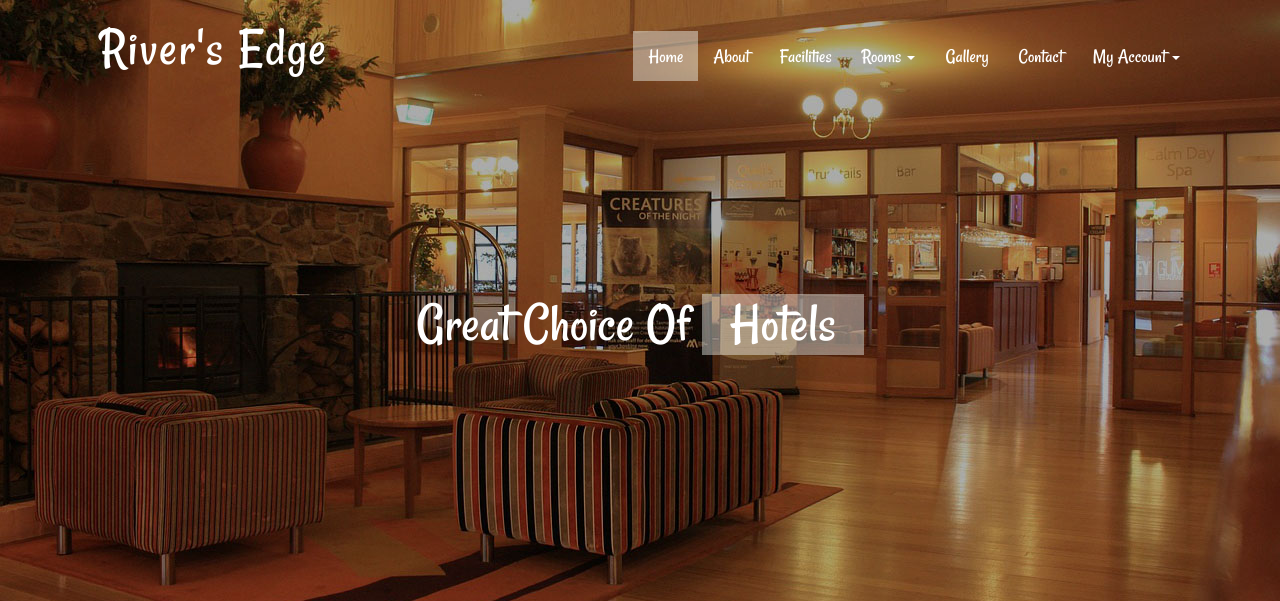
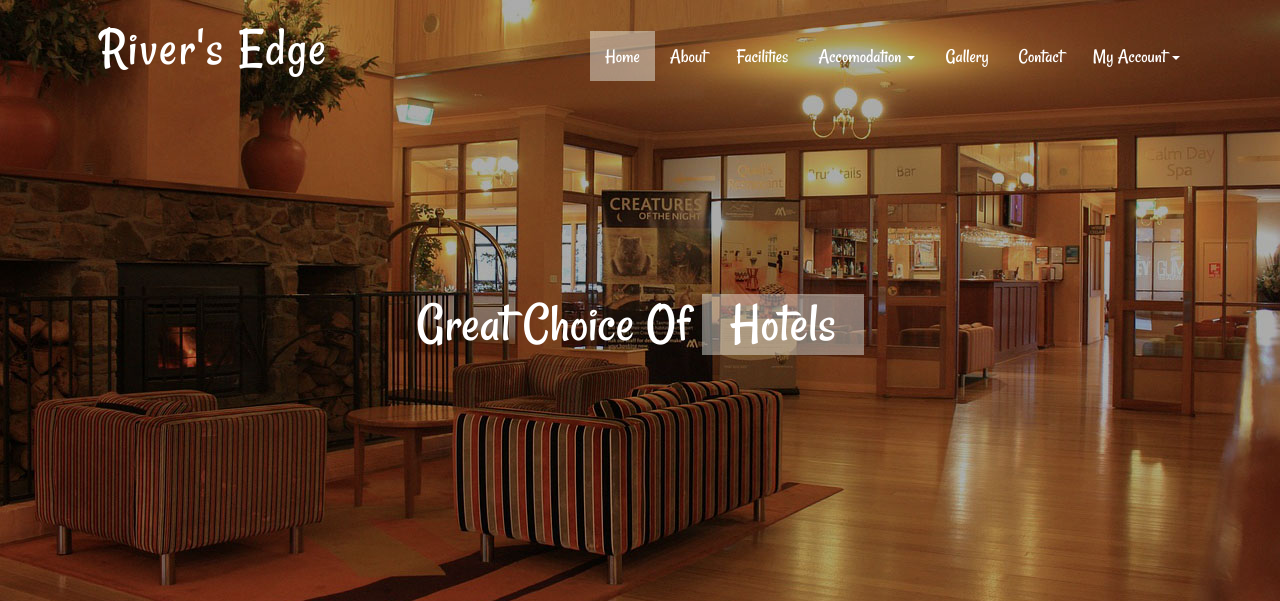
Before and after one commit to SandeepaMapa/RE, a PHP site: page /index.php in a window 1280 px wide. Shown: the top 601 px of the page. Run offline with PHP 8.4, Linux system fonts and the light colour scheme; the visitor is signed in with stand-in values (Sample User, id 1); data that the repository does not hold is empty.

Commit message:
Update header.php

```diff
--- a/includes/header.php
+++ b/includes/header.php
@@ -21,7 +21,7 @@
                                     <li><a href="about.php">About</a></li>
                                     <li><a href="services.php">Facilities</a></li>
                                     <li class="dropdown">
-                                        <a href="#" class="dropdown-toggle" data-toggle="dropdown" role="button" aria-haspopup="true" aria-expanded="false">Rooms <span class="caret"></span></a>
+                                        <a href="#" class="dropdown-toggle" data-toggle="dropdown" role="button" aria-haspopup="true" aria-expanded="false">Accomodation <span class="caret"></span></a>
                                 <ul class="dropdown-menu">
                                     <?php
 $ret="SELECT * from tblcategory";
```
